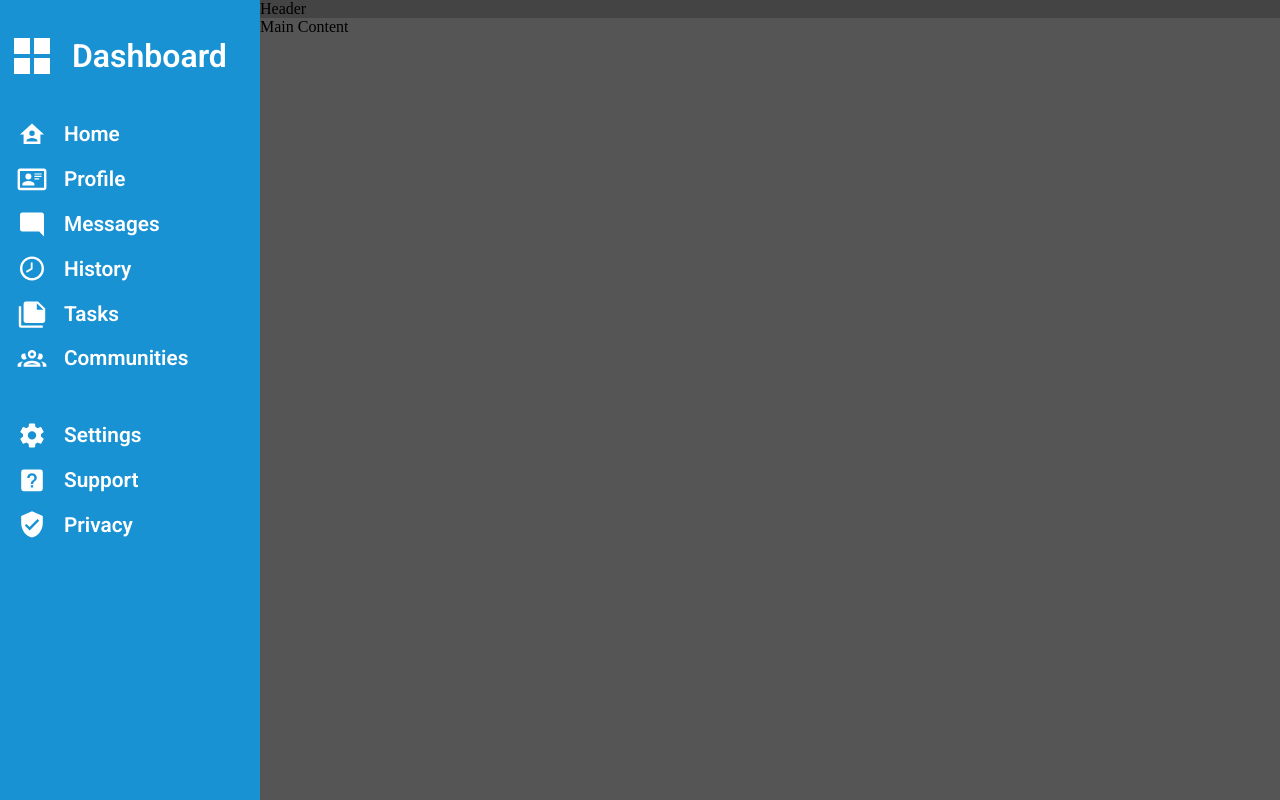
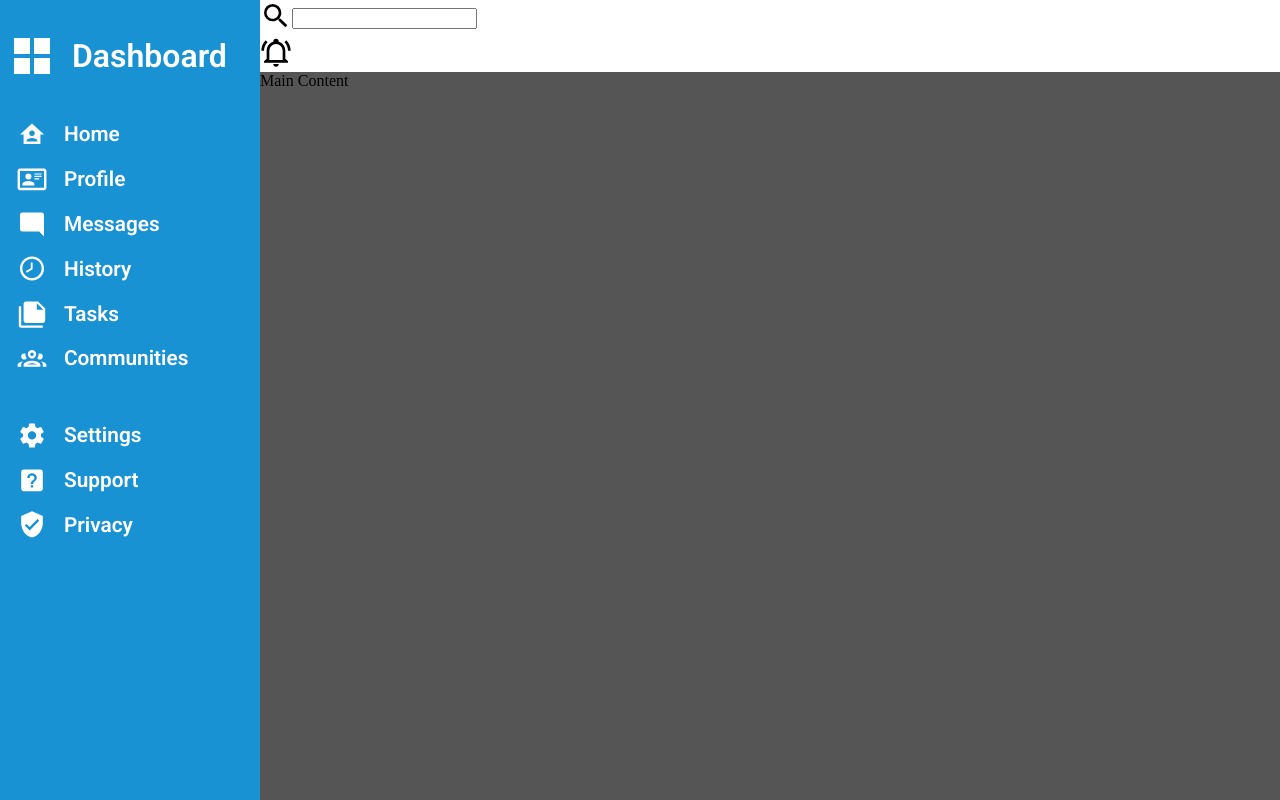
Before and after one commit to jashan1918/adminDashboardPrac, a plain HTML site: page index.html in a window 1280 px wide. Drawn offline with Linux system fonts and the light colour scheme.

Commit message:
Enhance header layout with search input and notification icon

```diff
--- a/index.html
+++ b/index.html
@@ -47,7 +47,22 @@
         </li>
       </ul>
     </div>
-    <div class="header">Header</div>
+    <div class="header">
+      <div class="top">
+        <div class="left">
+        <label for="search"><svg xmlns="http://www.w3.org/2000/svg" viewBox="0 0 24 24"><title>magnify</title><path d="M9.5,3A6.5,6.5 0 0,1 16,9.5C16,11.11 15.41,12.59 14.44,13.73L14.71,14H15.5L20.5,19L19,20.5L14,15.5V14.71L13.73,14.44C12.59,15.41 11.11,16 9.5,16A6.5,6.5 0 0,1 3,9.5A6.5,6.5 0 0,1 9.5,3M9.5,5C7,5 5,7 5,9.5C5,12 7,14 9.5,14C12,14 14,12 14,9.5C14,7 12,5 9.5,5Z" /></svg> </label>
+        <input type="text" name="input" id="search" />
+        </div>
+
+        <div class="right">
+          <svg xmlns="http://www.w3.org/2000/svg" viewBox="0 0 24 24"><title>bell-ring-outline</title><path d="M10,21H14A2,2 0 0,1 12,23A2,2 0 0,1 10,21M21,19V20H3V19L5,17V11C5,7.9 7.03,5.17 10,4.29C10,4.19 10,4.1 10,4A2,2 0 0,1 12,2A2,2 0 0,1 14,4C14,4.1 14,4.19 14,4.29C16.97,5.17 19,7.9 19,11V17L21,19M17,11A5,5 0 0,0 12,6A5,5 0 0,0 7,11V18H17V11M19.75,3.19L18.33,4.61C20.04,6.3 21,8.6 21,11H23C23,8.07 21.84,5.25 19.75,3.19M1,11H3C3,8.6 3.96,6.3 5.67,4.61L4.25,3.19C2.16,5.25 1,8.07 1,11Z" /></svg>
+
+          </div>
+
+      </div>
+
+    <div class="bottom"></div>
+    </div>
     <div class="main-content">Main Content</div>
   </body>
 </html>
--- a/styles.css
+++ b/styles.css
@@ -70,7 +70,22 @@ padding-left: 0.5rem;
 .header {
     grid-row: 1/2;
 
-  background-color: #444;
+  background-color: white;
+}
+
+.header .top label svg{
+  width: 2rem;
+  height: 2rem;
+}
+
+.header .top .left{
+  display: flex;
+  align-items: center;
+}
+
+.header .top .right svg{
+  height: 2rem;
+  width: 2rem;
 }
 
 .main-content {
```
